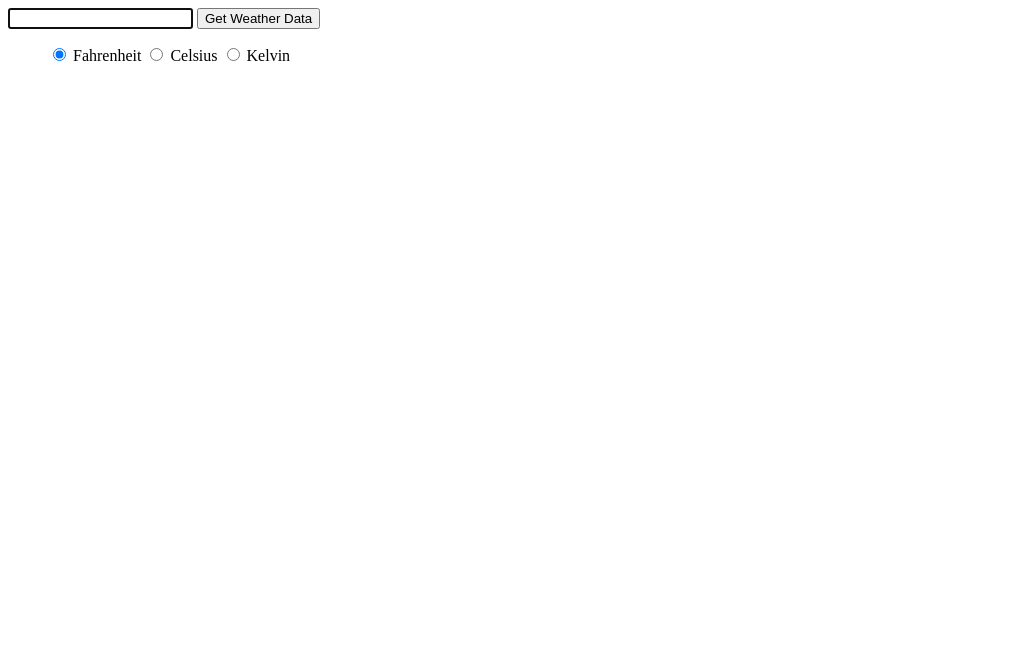
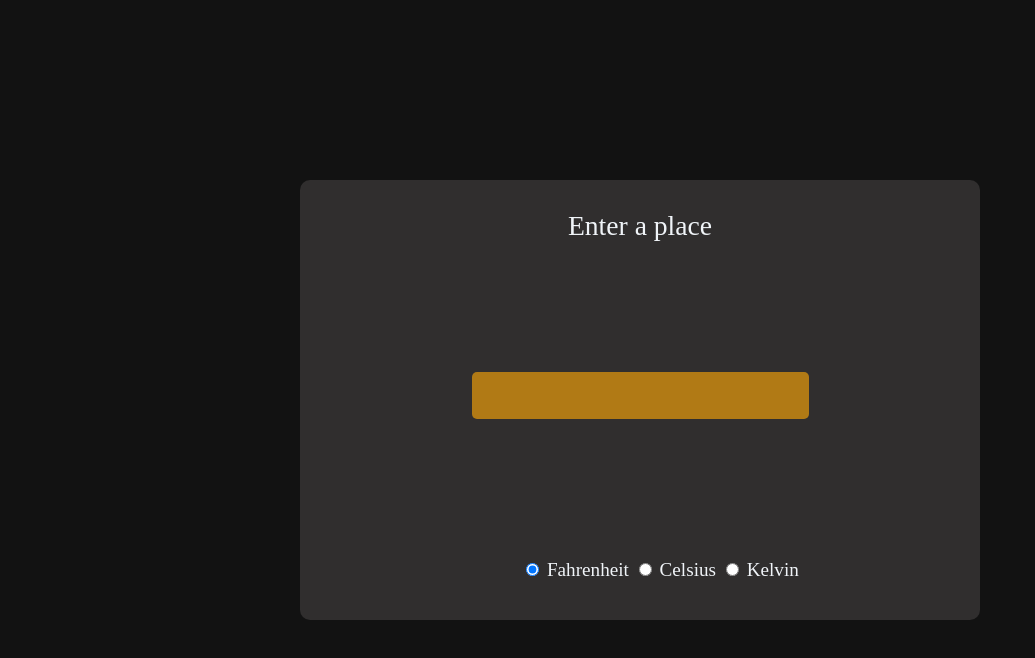
Before and after one commit to AngeloHCF/Weather-API-, a website: page index.html in a window 1280 px wide. Shown: the whole page, without its empty margins (0-1035 px from the left). Drawn offline with nearby package versions, Linux system fonts and the light colour scheme.

Commit message:
Added UI, removed button works by using Enter

```diff
--- a/index.html
+++ b/index.html
@@ -4,12 +4,24 @@
     <meta charset="UTF-8" />
     <meta name="viewport" content="width=device-width, initial-scale=1.0" />
     <title>Fetch Weather Data</title>
+    <link rel="stylesheet" href="style.css" />
     <script src="index.js" type="module" defer></script>
     <script src="https://cdn.jsdelivr.net/npm/axios/dist/axios.min.js"></script>
   </head>
   <body>
+    <div class="main-container">
+      <div class="data-container">
+        <div id="data-display">
+          <span id="place">Enter a place</span>
+          <span id="temperature"></span>
+        </div>
+      </div>
+
+      <div class="input-container">
         <input id="location" autofocus required autocomplete="off" />
-    <button id="button">Get Weather Data</button>
+      </div>
+
+      <div class="radio-container">
         <ul>
           <input id="fahrenheit" type="radio" name="temp" checked />
           <label for="fahrenheit">Fahrenheit</label>
@@ -20,6 +32,7 @@
           <input id="kelvin" type="radio" name="temp" />
           <label for="kelvin">Kelvin</label>
         </ul>
-    <div id="data-display"></div>
+      </div>
+    </div>
   </body>
 </html>
--- a/index.js
+++ b/index.js
@@ -1,8 +1,12 @@
 const dis = document.getElementById("data-display");
-const btn = document.getElementById("button");
 const input = document.getElementById("location");
 
-btn.addEventListener("click", fetchWeather);
+input.addEventListener("keyup", (e) => {
+  if (e.key === "Enter") {
+    fetchWeather();
+    input.value = "";
+  }
+});
 
 async function fetchWeather() {
   const location = input.value.trim();
@@ -22,21 +26,16 @@ async function fetchWeather() {
 }
 
 async function displayData(data) {
+  const nameSPAN = document.getElementById("place");
+  const tempSPAN = document.getElementById("temperature");
+
   const temp = data.temperature;
   const name = data.name;
 
   const temperature = convertTemp(temp);
 
-  const name_display = document.createElement("h1");
-  name_display.textContent = name;
-
-  const temp_display = document.createElement("p");
-  temp_display.textContent = temperature;
-
-  const div = document.createElement("div");
-  div.append(name_display, temp_display);
-
-  dis.appendChild(div);
+  nameSPAN.innerText = name;
+  tempSPAN.innerText = temperature;
 }
 
 function convertTemp(temp) {
--- /dev/null
+++ b/style.css
@@ -0,0 +1,58 @@
+:root {
+  --main-background-color: #121212;
+  --secondary-background-color: #302e2e;
+  --primary-text-color: #f0f4f8;
+  --accent-color: rgb(177, 122, 21);
+  font-size: larger;
+}
+
+body {
+  padding: 0;
+  margin: 0;
+  box-sizing: border-box;
+
+  height: 100vh;
+  display: flex;
+  justify-content: center;
+  align-items: center;
+
+  background-color: var(--main-background-color);
+}
+
+.main-container {
+  background-color: var(--secondary-background-color);
+  color: var(--primary-text-color);
+  border-radius: 10px;
+
+  height: 50%;
+  width: 50%;
+
+  display: flex;
+  flex-direction: column;
+  align-items: center;
+  padding: 20px;
+
+  justify-content: space-between;
+}
+
+.input-container input {
+  border-radius: 5px;
+  font-size: larger;
+  background-color: var(--accent-color);
+  border: none;
+  padding: 10px 20px;
+  outline: none;
+}
+
+.radio-container {
+  display: flex;
+  flex-direction: column;
+}
+
+.data-container,
+#place,
+#number {
+  display: inline-block;
+  margin: 5px;
+  font-size: larger;
+}
```
Lines whose indentation alone changed are shown as unchanged.
